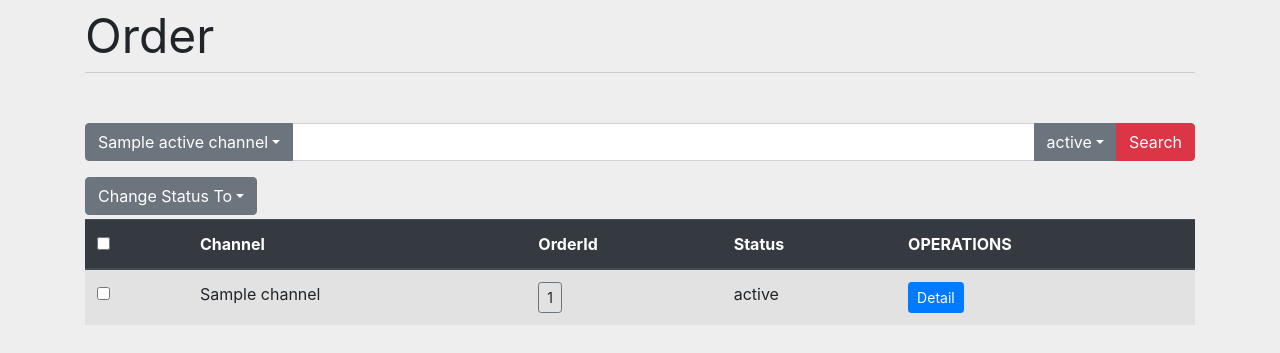
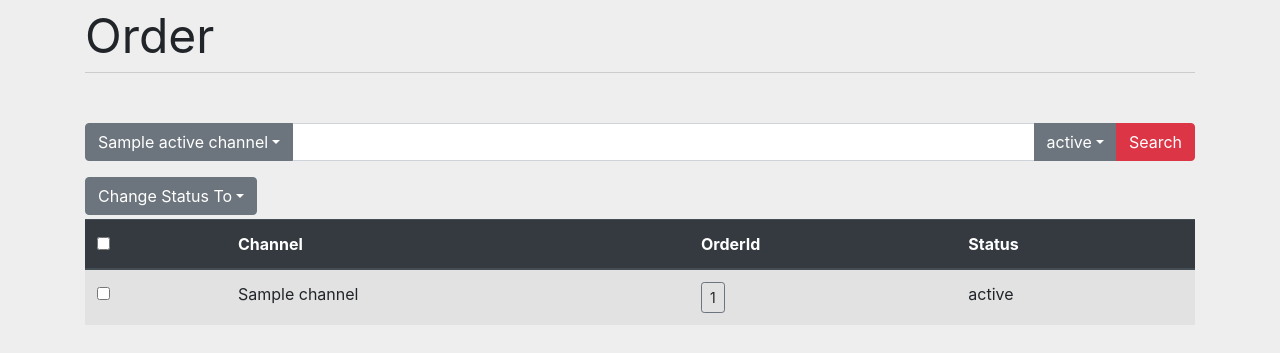
Before and after one commit to richard-ma/Gondwana, a Flask app: template Gondwana/templates/order/index.html in a window 1280 px wide. Shown: the part 56-409 px from the top of the page. Run offline with Flask 2, Linux system fonts and the light colour scheme; the template is opened without the code that fills it: most values are stand-ins (such as "Sample title", 1, 10 or a date in 2020); parts of the project's set-up code (start-up, migrations or seed data) failed here and were passed over; some libraries are stand-ins or nearby versions.

Commit message:
remove order details button

```diff
--- a/Gondwana/templates/order/index.html
+++ b/Gondwana/templates/order/index.html
@@ -72,7 +72,6 @@
                 <th>Channel</th>
                 <th>OrderId</th>
                 <th>Status</th>
-                <th>OPERATIONS</th>
             </tr>
         </thead>
         {% if orders %}
@@ -87,9 +86,6 @@
                 <td>{{ order.channel.name }}</td>
                 <td><a id="{{order.id}}" class="openOrderDetailBtn btn btn-sm btn-outline-secondary" data-toogle="tooltip" data-palcement="bottom" title="Click to show order detials">{{ order.order_id }}</a></td>
                 <td>{{ order.status|order_status_2_name }}</td>
-                <td>
-                    <a role="button" href="{{ url_for('order.order_detail', order_id=order.id) }}" class="btn btn-primary btn-sm">Detail</a>
-                </td>
             </tr>
             <tr id="order_detail_{{order.id}}" style="display: none;">
                 <td colspan="100">
```
